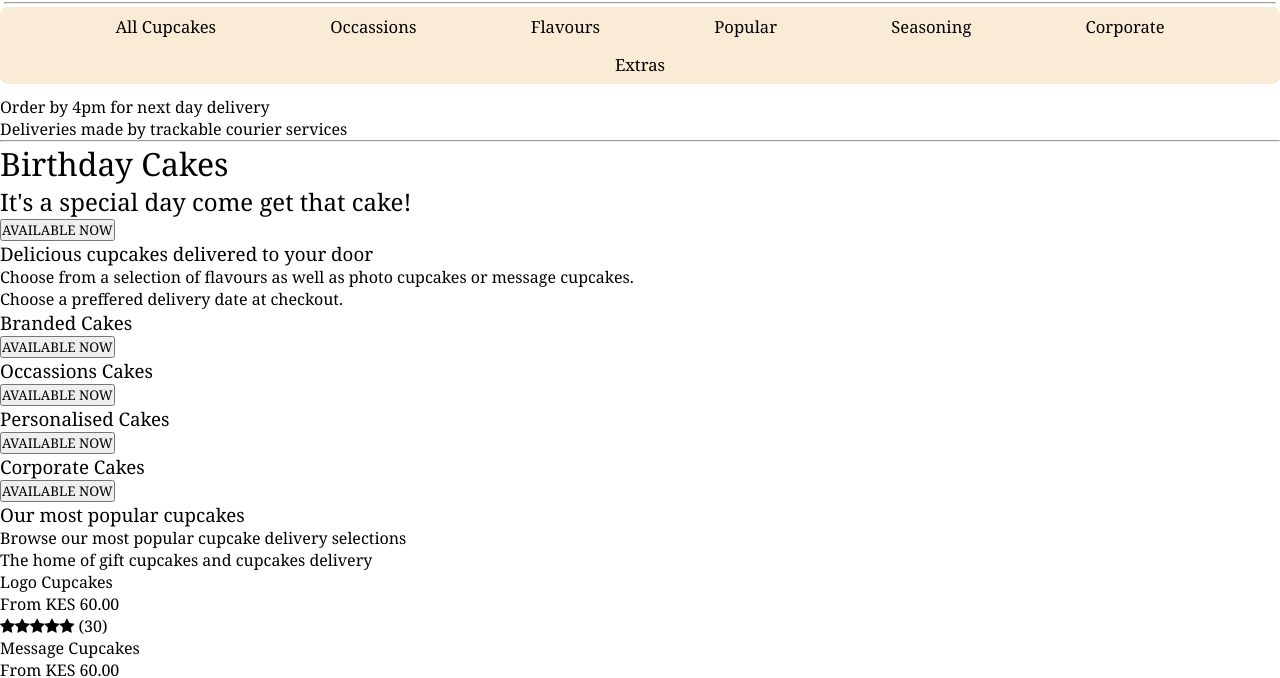
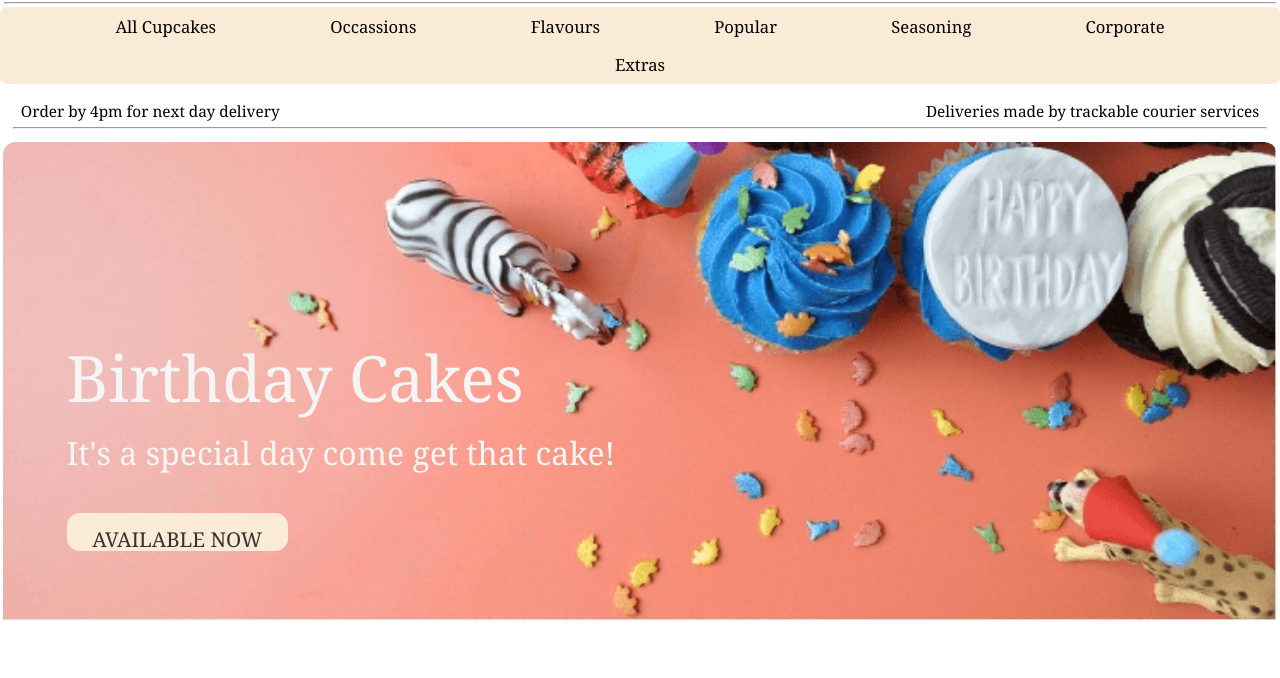
Before and after one commit to Dev-Din/KeKiT-Project, a plain HTML site: page index.html in a window 1280 px wide. Shown: the part 108-786 px from the top of the page. Drawn offline with Linux system fonts and the light colour scheme.

Commit message:
Style - Landing Page

```diff
--- a/cake.css
+++ b/cake.css
@@ -126,7 +126,7 @@ input[type="search"]::placeholder {
 /*----------------------Div 3--------------------------------*/
 .nav {
  position: sticky;
- top: 1vw;
+ top: 0.1vw;
  z-index: 1;
 }
 
@@ -204,3 +204,91 @@ input[type="search"]::placeholder {
 }
 
 /*----------------------Div 4--------------------------------*/
+
+.delivery {
+ margin: 0 8px;
+ padding: 5px 0;
+ display: flex;
+ justify-content: space-between;
+}
+
+.delivery p {
+ margin: 0 1vw;
+ font-size: 1.2vw;
+}
+
+hr {
+ margin: 0 1vw 1vw;
+}
+
+/*----------------------Div 5--------------------------------*/
+
+.container {
+ width: auto;
+ height: 50vw;
+ margin: 0 0.2vw;
+ background: url(/img/bday.png) no-repeat;
+ border-radius: 1vw;
+ background-size: 100%, 0;
+ display: flex;
+}
+
+.column-1 {
+ display: block;
+ block-size: 25%;
+ margin: 15vw 0 0 5vw;
+}
+
+.column-1 h1 {
+ font-size: 5vw;
+ font-weight: 500;
+ color: whitesmoke;
+}
+
+.column-1 h2 {
+ font-size: 2.5vw;
+ margin-top: 10px;
+ color: whitesmoke;
+}
+
+.btn {
+ min-width: 4vw;
+ height: 3vw;
+ color: #333;
+ padding: 1vw 2vw;
+ margin-top: 3vw;
+ font-size: 1.6vw;
+ cursor: pointer;
+ transition: all 0.3s ease;
+ position: relative;
+ display: inline-block;
+ outline: none;
+ overflow: hidden;
+ border-radius: 1vw;
+ border: none;
+ background-color: antiquewhite;
+}
+
+.btn:hover {
+ border-radius: 1vw;
+ padding-right: 5vw;
+ padding-left: 1vw;
+}
+
+.btn:hover:after {
+ opacity: 1;
+ right: 1vw;
+}
+
+.btn:after {
+ content: "\00BB";
+ position: absolute;
+ opacity: 0;
+ font-size: 1.8vw;
+ line-height: 2.9vw;
+ top: 0;
+ right: -1vw;
+ transition: 0.6s;
+}
+
+/*----------------------Div 6--------------------------------*/
```
